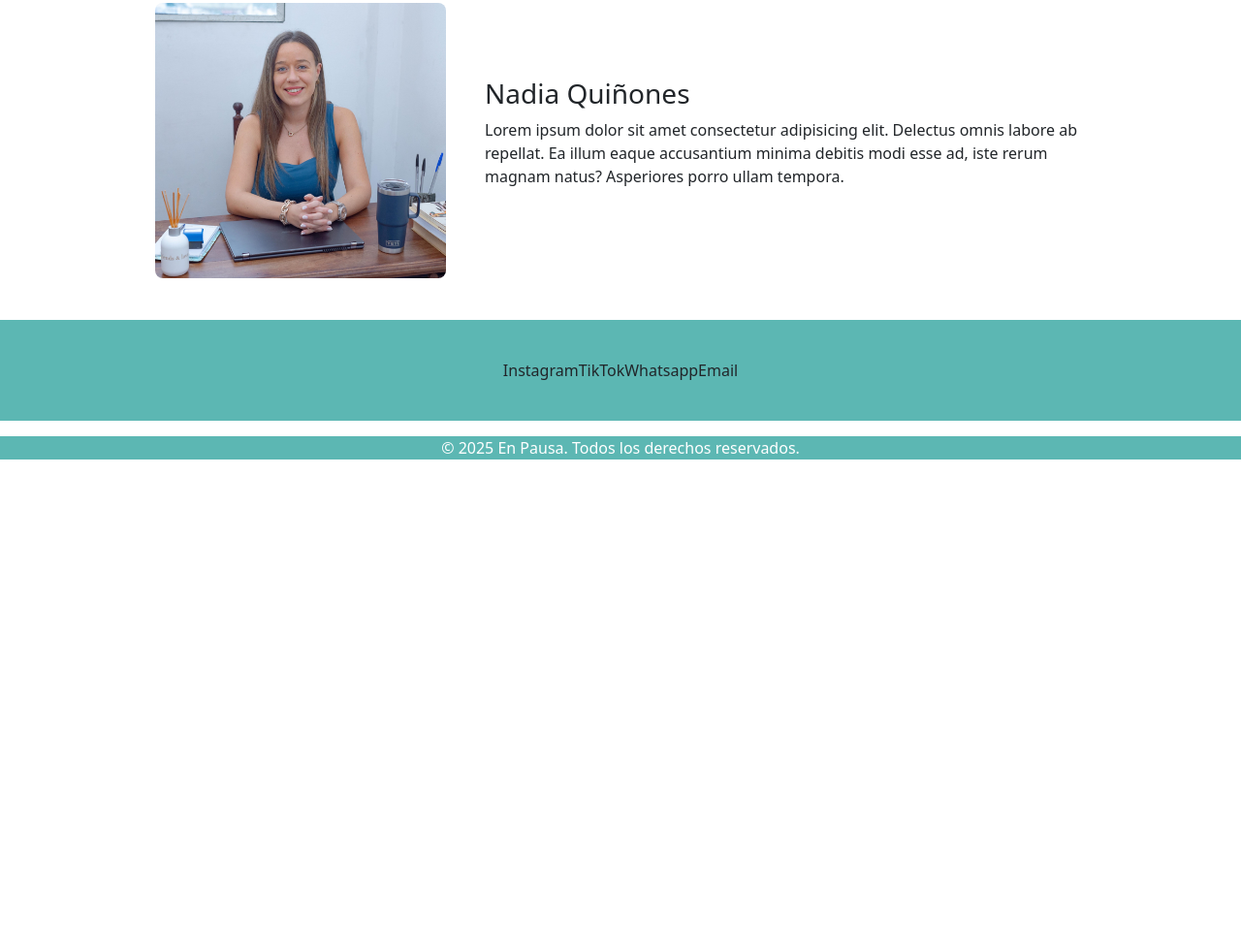
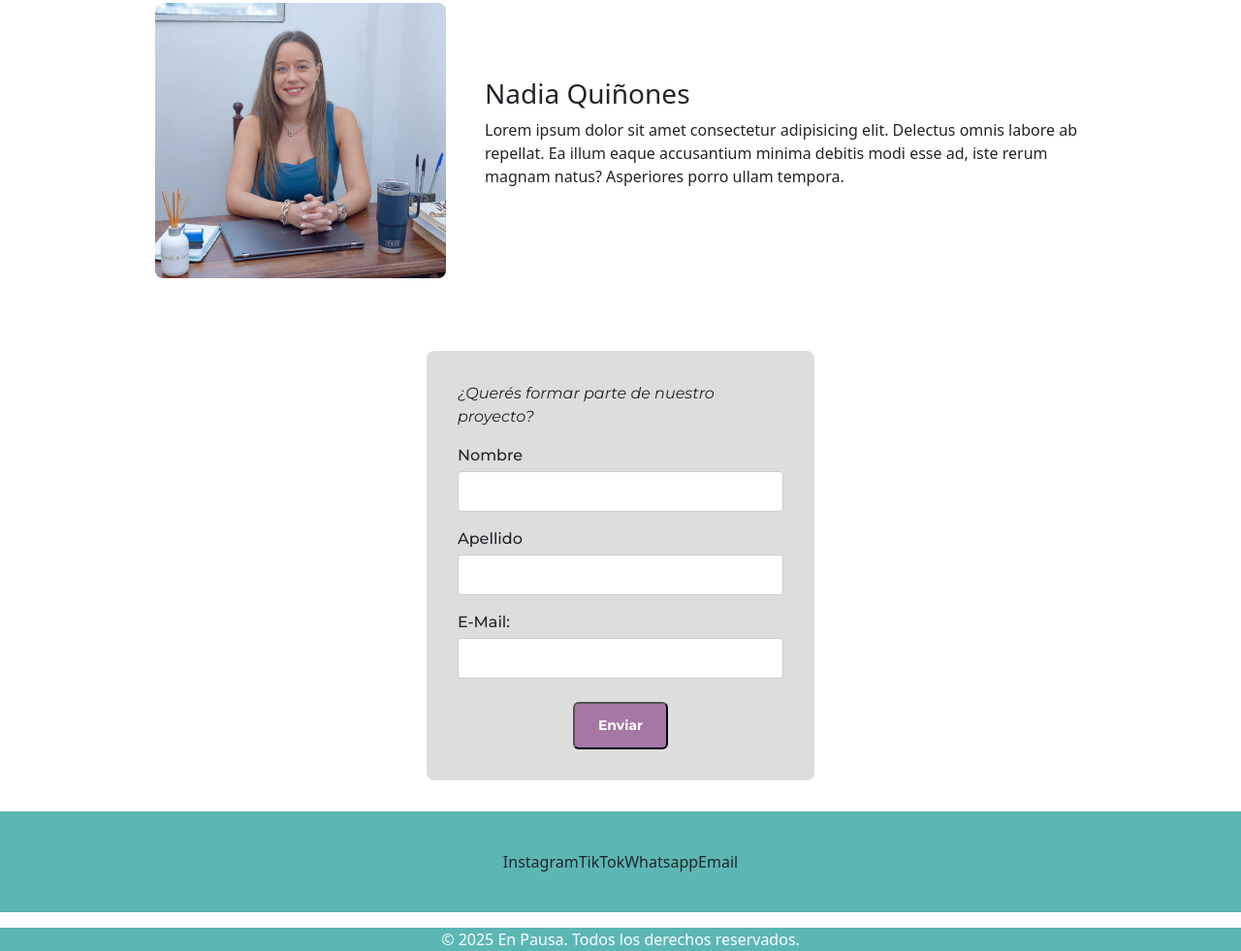
Before and after one commit to KaSkupch/enpausa, a website: page pages/equipo.html in a window 1280 px wide. Shown: the part 1070-2051 px from the top of the page at 97% size. Before the commit the page ends 1544 px from the top, so only its background shows below. Drawn offline with nearby package versions, Linux system fonts and the light colour scheme.

Commit message:
ajustes equipo

```diff
--- a/pages/equipo.html
+++ b/pages/equipo.html
@@ -47,6 +47,18 @@
             </div>
             </div>
             </section>
+            <div class="formulario">
+  <p>¿Querés formar parte de nuestro proyecto?</p>
+  <label for="nombre">Nombre</label>
+  <input type="text" id="nombre" class="form-input">
+
+  <label for="apellido">Apellido</label>
+  <input type="text" id="apellido" class="form-input">
+
+  <label for="email">E-Mail:</label>
+  <input type="email" id="email" class="form-input">
+  <button type="submit" class="boton">Enviar</button>
+</div>
     </main>
     <footer>
         <section>
--- a/scss/components/_botones.scss
+++ b/scss/components/_botones.scss
@@ -13,14 +13,17 @@
 }
 .boton {
   display: inline-block;
-  margin-top: 1.25rem;
+  margin-top: 8px;
   background-color: #A477A5;
   color: white;
-  padding: 10px 15px;
   border-radius: 6px;
   text-decoration: none;
   font-weight: bold;
   font-size: 14px;
+  max-width: 200px;
+  width: auto;
+  padding: 0.75rem 1.5rem;
+  text-align: center;
 
   &:hover {
     background-color: #A477A5;
--- /dev/null
+++ b/scss/components/_form.scss
@@ -0,0 +1,37 @@
+@use "../utilities/variables" as *;
+@use "../utilities/mixins" as *;
+
+.formulario {
+  background-color: #ddd;
+  padding: 2rem;
+  max-width: 400px;
+  margin: 2rem auto;
+  font-family: "Montserrat", sans-serif;
+  border-radius: 8px;
+
+  p {
+    font-style: italic;
+    margin-bottom: 1rem;
+  }
+
+  label {
+    display: block;
+    margin-top: 1rem;
+    font-weight: 500;
+  }
+
+  .form-input {
+    width: 100%;
+    padding: 0.5rem;
+    margin-top: 0.25rem;
+    border: 1px solid #ccc;
+    border-radius: 4px;
+  }
+}
+
+  .boton {
+    margin-top: 1.5rem;
+    display: block;
+    margin-left: auto;
+    margin-right: auto;
+  }
--- a/scss/media/_media320.scss
+++ b/scss/layout/media/_media320.scss
@@ -1,4 +1,5 @@
 @media (max-width:20rem) {
+
     h1 {
         font-size: small;
     }
--- a/scss/style.scss
+++ b/scss/style.scss
@@ -11,6 +11,7 @@
 @use "./components/botones";
 @use "./components/logo";
 @use "./components/blockquote";
+@use "./components/form";
 
-@use "./media/media768";
-@use "./media/media320";
+@use "./layout/media/media768";
+@use "./layout/media/media320";
```
Also changed, not shown: pages/faq.html (+2 -2 lines), scss/layout/_sections.scss (+7 -1 lines), css/style.css, scss/layout/media/_media768.scss (line endings or trailing spaces), 1 other file.
